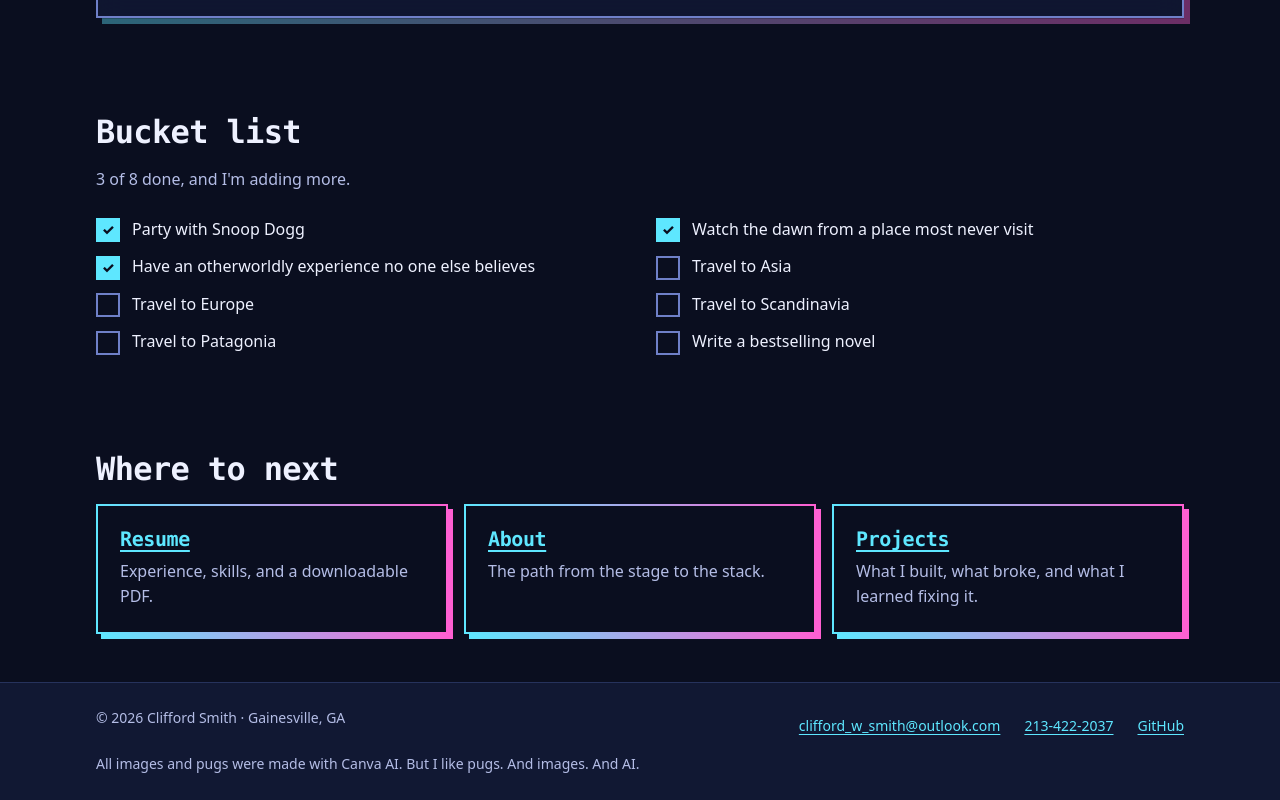
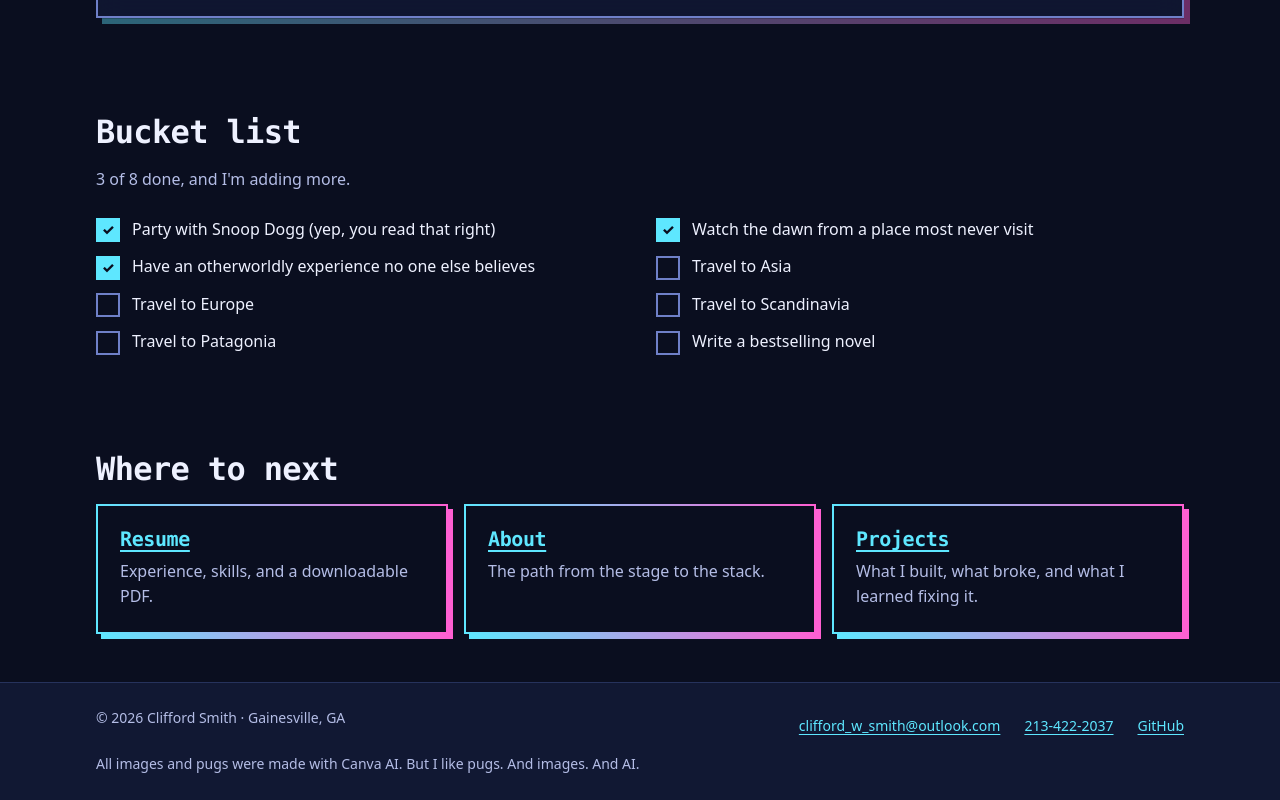
Before and after one commit to CDubScribbles/portfolio, an Angular app: page / in a window 1280 px wide. Shown: the part 1166-1966 px from the top of the page. Built offline with nearby package versions, Linux system fonts and the light colour scheme.

Commit message:
Sitting # yeah - Snoop changes

```diff
--- a/src/app/pages/landing/landing.component.ts
+++ b/src/app/pages/landing/landing.component.ts
@@ -23,7 +23,7 @@ export class LandingComponent {
     { text: 'Travel to Europe', done: false },
     { text: 'Travel to Scandinavia', done: false },
     { text: 'Travel to Patagonia', done: false },
-    { text: 'Party with Snoop Dogg', done: true },
+    { text: 'Party with Snoop Dogg (yep, you read that right)', done: true },
     { text: 'Watch the dawn from a place most never visit', done: true },
     { text: 'Write a bestselling novel', done: false },
     { text: 'Have an otherworldly experience no one else believes', done: true }
```
